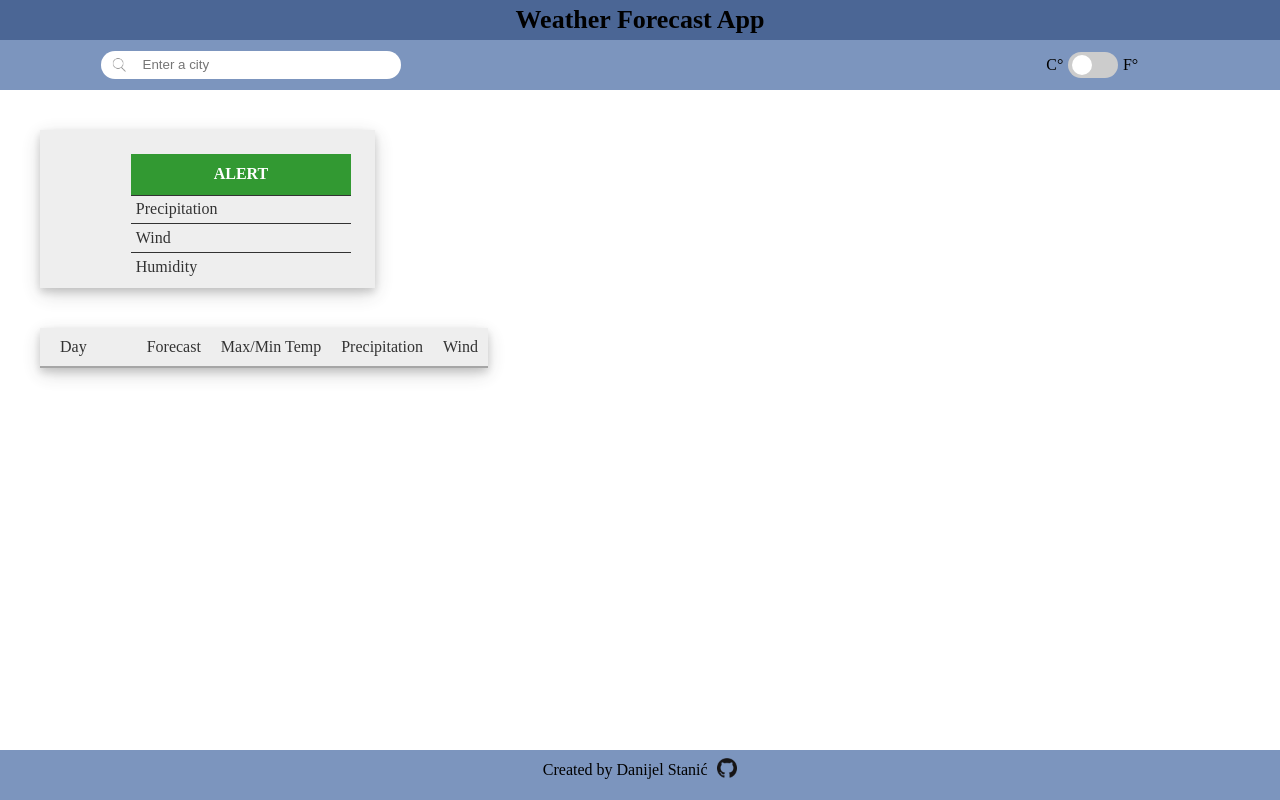
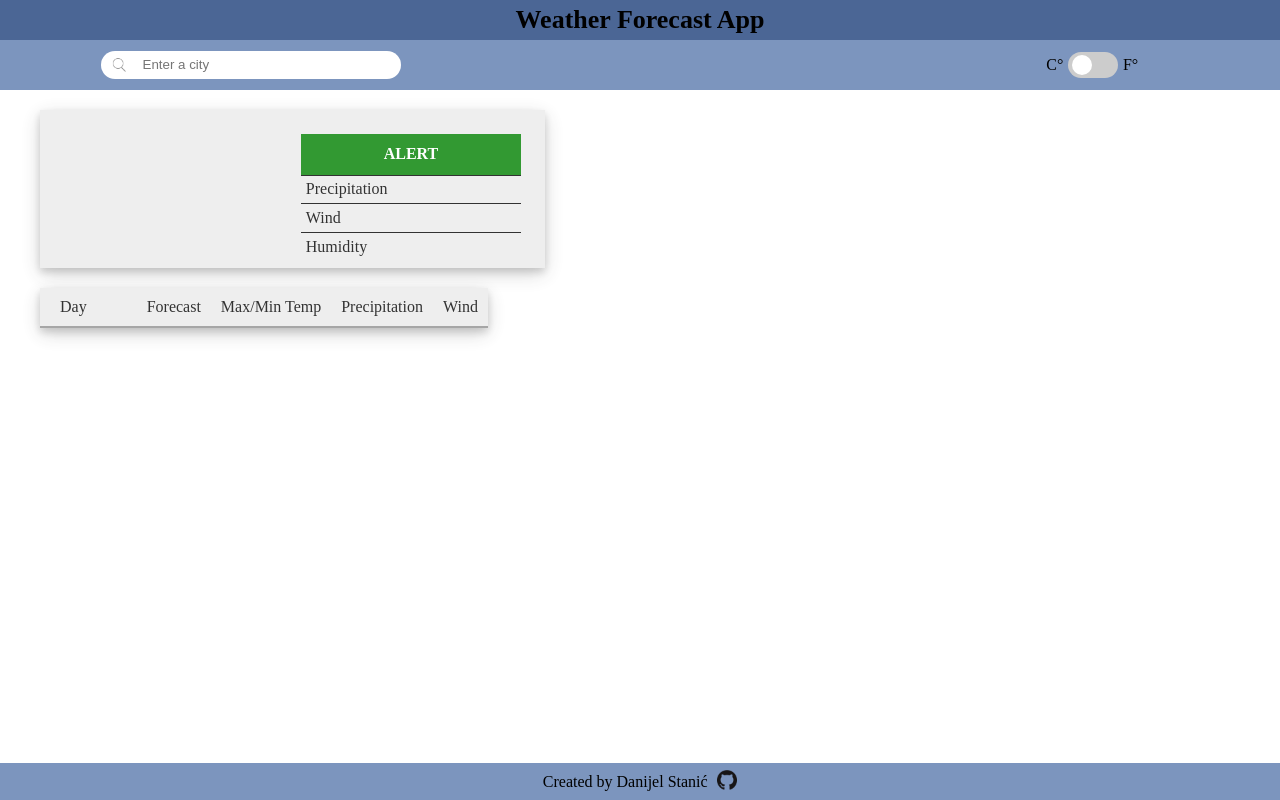
Before and after one commit to MrDando/Weather-App, a website built with webpack: page src/template.html in a window 1280 px wide. Built offline with nearby package versions, Linux system fonts and the light colour scheme; no server answers; files whose address does not match are found by name; what pubsub-js would draw is missing.

Commit message:
Restyled webpage

```diff
--- a/src/styles/main.css
+++ b/src/styles/main.css
@@ -57,7 +57,7 @@ main {
     box-shadow: 0 4px 8px 0 rgba(0, 0, 0, 0.2), 0 6px 20px 0 rgba(0, 0, 0, 0.19);
     opacity: 0.8;
     padding: 0.5em 1.5em;
-    margin: 40px 0 0 40px;
+    margin: 20px 0 0 40px;
 }
 
 header .upper {
@@ -226,6 +226,7 @@ img.small-img {
 
 #current-conditions-container .exact{
     font-size: 60px;
+    width: 170px;
 }
 
 #current-conditions-container .info {
@@ -281,11 +282,11 @@ img.small-img {
 }
 
 footer {
-    height: 50px;
+    height: fit-content;
     background-color: var(--shadow-blue);
     margin-top: auto;
     margin-bottom: 0;
-    padding: 0.5em;
+    padding: 0.4em;
 }
 
 footer span {
```
